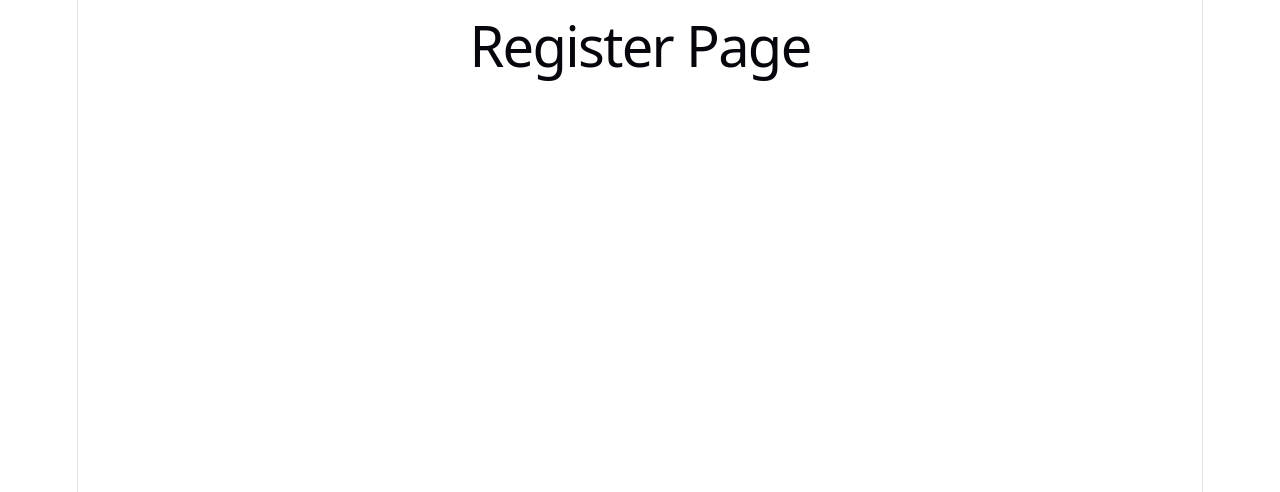
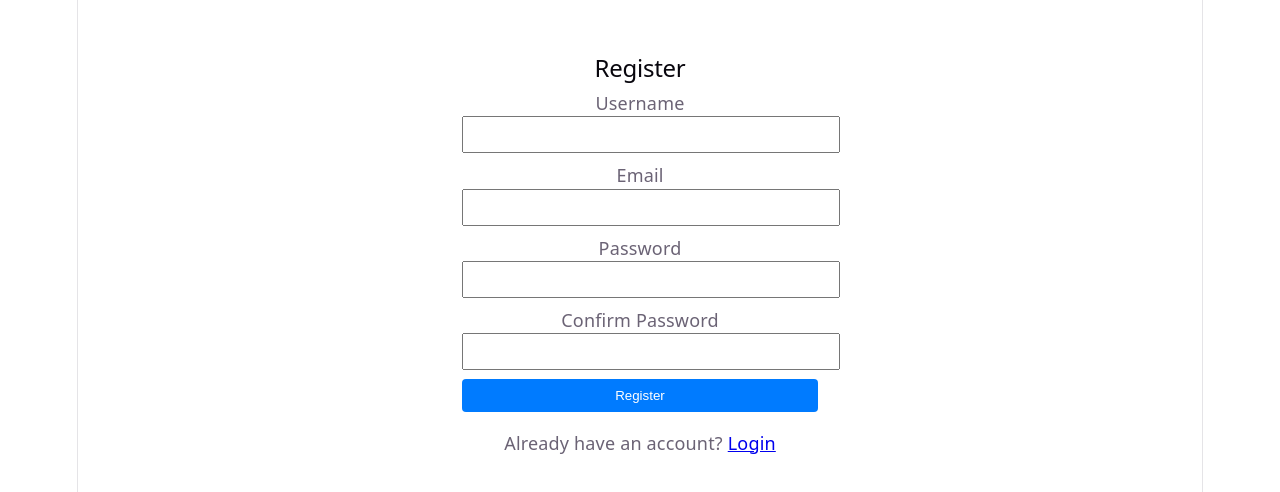
Before and after one commit to yA-005/youtube-clone, a React app in the folder frontend/: page /register in a window 1280 px wide. Shown: the top 492 px of the page. Built offline with nearby package versions, Linux system fonts and the light colour scheme; the HTML template or start-up script is replaced by a standard one.

Commit message:
Created AuthContext, Login and Register forms with validation

```diff
--- a/frontend/src/App.jsx
+++ b/frontend/src/App.jsx
@@ -1,19 +1,14 @@
 
 
 import { BrowserRouter, Routes, Route } from 'react-router-dom';
-
-function Home() {
-  return <h1>Home Page</h1>;
-}
-function Login() {
-  return <h1>Login Page</h1>;
-}
-function Register() {
-  return <h1>Register Page</h1>;
-}
+import { AuthProvider } from './context/AuthContext';
+import Login from './components/Login';
+import Register from './components/Register';
+import Home from './components/Home'; // placeholder
 
 function App() {
     return (
+        <AuthProvider>
             <BrowserRouter>
                 <Routes>
                     <Route path="/" element={<Home />} />
@@ -21,6 +16,7 @@
                     <Route path="/register" element={<Register />} />
                 </Routes>
             </BrowserRouter>
+        </AuthProvider>
     );
 }
 
--- /dev/null
+++ b/frontend/src/components/Login.jsx
@@ -0,0 +1,39 @@
+
+
+import { useState } from 'react';
+import { useAuth } from '../context/AuthContext';
+import { useNavigate, Link } from 'react-router-dom';
+
+function Login() {
+    const [email, setEmail] = useState('');
+    const [password, setPassword] = useState('');
+    const [error, setError] = useState('');
+    const { login } = useAuth();
+    const navigate = useNavigate();
+
+    const handleSubmit = async (e) => {
+        e.preventDefault();
+        setError('');
+        try {
+            await login(email, password);
+            navigate('/');
+        } catch (err) {
+            setError(err.response?.data?.message || 'Login failed');
+        }
+    };
+
+    return (
+        <div>
+            <h2>Login</h2>
+            {error && <p style={{ color: 'red' }}>{error}</p>}
+            <form onSubmit={handleSubmit}>
+                <input type="email" placeholder="Email" value={email} onChange={(e) => setEmail(e.target.value)} required />
+                <input type="password" placeholder="Password" value={password} onChange={(e) => setPassword(e.target.value)} required />
+                <button type="submit">Login</button>
+            </form>
+            <p>Don't have an account? <Link to="/register">Register</Link></p>
+        </div>
+    );
+}
+
+export default Login;
--- /dev/null
+++ b/frontend/src/components/Register.jsx
@@ -0,0 +1,120 @@
+
+
+import { useState } from 'react';
+import { useAuth } from '../context/AuthContext';
+import { useNavigate, Link } from 'react-router-dom';
+
+function Register() {
+    const [username, setUsername] = useState('');
+    const [email, setEmail] = useState('');
+    const [password, setPassword] = useState('');
+    const [confirmPassword, setConfirmPassword] = useState('');
+    const [error, setError] = useState('');
+    const [loading, setLoading] = useState(false);
+    const { register } = useAuth();
+    const navigate = useNavigate();
+
+    const validateEmail = (email) => /^[^\s@]+@[^\s@]+\.[^\s@]+$/.test(email);
+
+    const handleSubmit = async (e) => {
+        e.preventDefault();
+        setError('');
+
+        // Validation
+        if (!username || !email || !password || !confirmPassword) {
+            setError('All fields are required');
+            return;
+        }
+        if (!validateEmail(email)) {
+            setError('Please enter a valid email address');
+            return;
+        }
+        if (password.length < 6) {
+            setError('Password must be at least 6 characters');
+            return;
+        }
+        if (password !== confirmPassword) {
+            setError('Passwords do not match');
+            return;
+        }
+
+        setLoading(true);
+        try {
+            await register(username, email, password);
+            navigate('/'); // redirect to home after successful registration
+        } catch (err) {
+            setError(err.response?.data?.message || 'Registration failed. Please try again.');
+        } finally {
+            setLoading(false);
+        }
+    };
+
+    return (
+        <div style={{ maxWidth: '400px', margin: '2rem auto', padding: '1rem' }}>
+            <h2>Register</h2>
+            {error && <p style={{ color: 'red', marginBottom: '1rem' }}>{error}</p>}
+            <form onSubmit={handleSubmit}>
+                <div style={{ marginBottom: '0.5rem' }}>
+                    <label>Username</label>
+                    <input
+                        type="text"
+                        value={username}
+                        onChange={(e) => setUsername(e.target.value)}
+                        required
+                        style={{ width: '100%', padding: '0.5rem' }}
+                    />
+                </div>
+                <div style={{ marginBottom: '0.5rem' }}>
+                    <label>Email</label>
+                    <input
+                        type="email"
+                        value={email}
+                        onChange={(e) => setEmail(e.target.value)}
+                        required
+                        style={{ width: '100%', padding: '0.5rem' }}
+                    />
+                </div>
+                <div style={{ marginBottom: '0.5rem' }}>
+                    <label>Password</label>
+                    <input
+                        type="password"
+                        value={password}
+                        onChange={(e) => setPassword(e.target.value)}
+                        required
+                        style={{ width: '100%', padding: '0.5rem' }}
+                    />
+                </div>
+                <div style={{ marginBottom: '0.5rem' }}>
+                    <label>Confirm Password</label>
+                    <input
+                        type="password"
+                        value={confirmPassword}
+                        onChange={(e) => setConfirmPassword(e.target.value)}
+                        required
+                        style={{ width: '100%', padding: '0.5rem' }}
+                    />
+                </div>
+                <button
+                    type="submit"
+                    disabled={loading}
+                    style={{
+                        padding: '0.5rem 1rem',
+                        backgroundColor: '#007bff',
+                        color: 'white',
+                        border: 'none',
+                        borderRadius: '4px',
+                        cursor: 'pointer',
+                        width: '100%'
+                    }}
+                >
+                    {loading ? 'Registering...' : 'Register'}
+                </button>
+            </form>
+            <p style={{ marginTop: '1rem' }}>
+                Already have an account? <Link to="/login">Login</Link>
+            </p>
+        </div>
+    );
+}
+
+export default Register;
--- /dev/null
+++ b/frontend/src/context/AuthContext.jsx
@@ -0,0 +1,60 @@
+
+
+import { createContext, useState, useContext, useEffect } from 'react';
+import axios from 'axios';
+
+const AuthContext = createContext();
+
+export const AuthProvider = ({ children }) => {
+    const [user, setUser] = useState(null);
+    const [loading, setLoading] = useState(true);
+
+    useEffect(() => {
+        const token = localStorage.getItem('token');
+        if (token) {
+            axios.defaults.headers.common['Authorization'] = `Bearer ${token}`;
+            // Optionally fetch user profile to verify token
+            axios.get('/api/profile')
+                .then(res => setUser(res.data.user))
+                .catch(() => {
+                    localStorage.removeItem('token');
+                    delete axios.defaults.headers.common['Authorization'];
+                })
+                .finally(() => setLoading(false));
+        } else {
+            setLoading(false);
+        }
+    }, []);
+
+    const login = async (email, password) => {
+        const res = await axios.post('/api/auth/login', { email, password });
+        const { token, user } = res.data;
+        localStorage.setItem('token', token);
+        axios.defaults.headers.common['Authorization'] = `Bearer ${token}`;
+        setUser(user);
+        return res.data;
+    };
+
+    const register = async (username, email, password) => {
+        const res = await axios.post('/api/auth/register', { username, email, password });
+        const { token, user } = res.data;
+        localStorage.setItem('token', token);
+        axios.defaults.headers.common['Authorization'] = `Bearer ${token}`;
+        setUser(user);
+        return res.data;
+    };
+
+    const logout = () => {
+        localStorage.removeItem('token');
+        delete axios.defaults.headers.common['Authorization'];
+        setUser(null);
+    };
+
+    return (
+        <AuthContext.Provider value={{ user, login, register, logout, loading }}>
+            {children}
+        </AuthContext.Provider>
+    );
+};
+
+export const useAuth = () => useContext(AuthContext);
```
Lines whose indentation alone changed are shown as unchanged.
